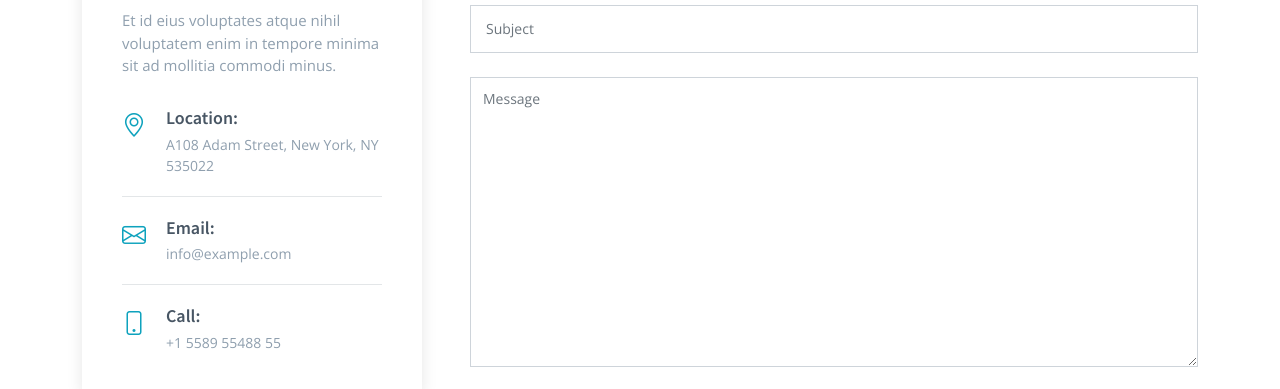
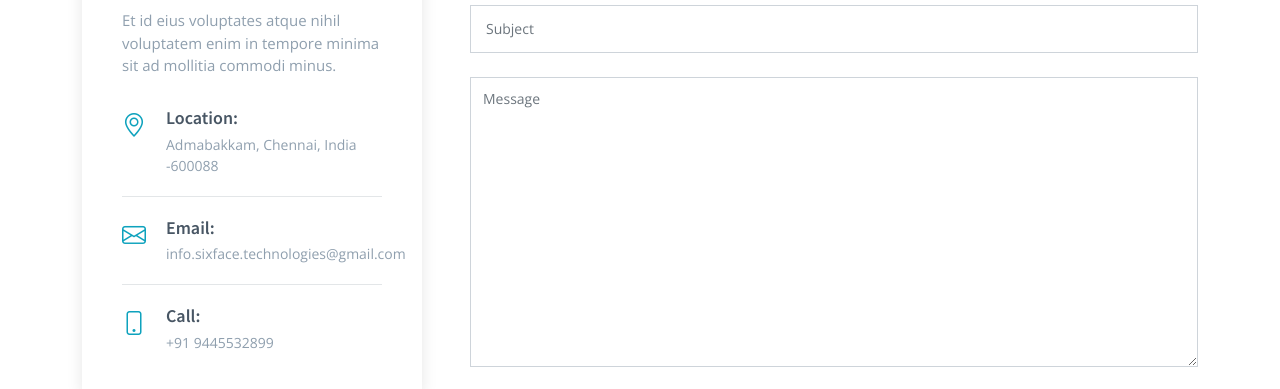
Before and after one commit to sixfacetechnologies/info, a plain HTML site: page docs/index.html in a window 1280 px wide. Shown: the part 10500-10889 px from the top of the page. Drawn offline with nearby package versions, Linux system fonts and the light colour scheme.

Commit message:
Update index.html

```diff
--- a/docs/index.html
+++ b/docs/index.html
@@ -1215,7 +1215,7 @@
                 <i class="bi bi-geo-alt flex-shrink-0"></i>
                 <div>
                   <h4>Location:</h4>
-                  <p>A108 Adam Street, New York, NY 535022</p>
+                  <p>Admabakkam, Chennai, India -600088</p>
                 </div>
               </div><!-- End Info Item -->
 
@@ -1223,7 +1223,7 @@
                 <i class="bi bi-envelope flex-shrink-0"></i>
                 <div>
                   <h4>Email:</h4>
-                  <p>info@example.com</p>
+                  <p>info.sixface.technologies@gmail.com</p>
                 </div>
               </div><!-- End Info Item -->
 
@@ -1231,7 +1231,7 @@
                 <i class="bi bi-phone flex-shrink-0"></i>
                 <div>
                   <h4>Call:</h4>
-                  <p>+1 5589 55488 55</p>
+                  <p>+91 9445532899</p>
                 </div>
               </div><!-- End Info Item -->
 
```
